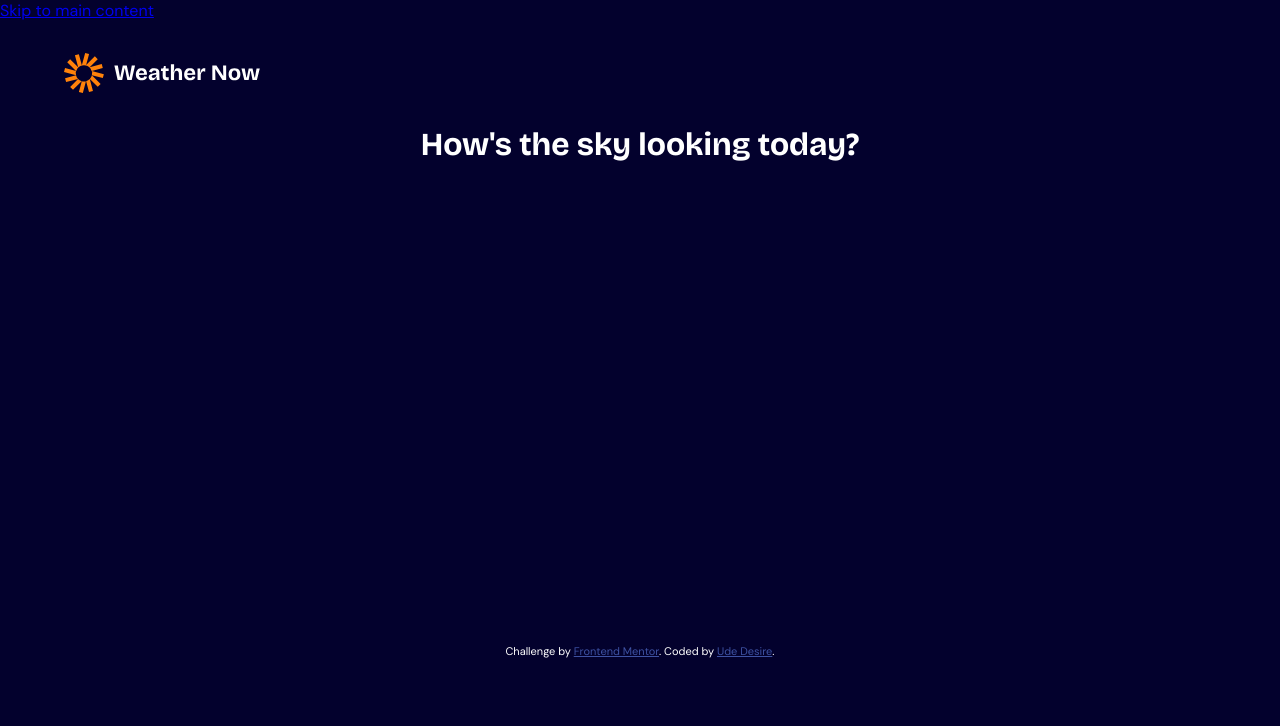
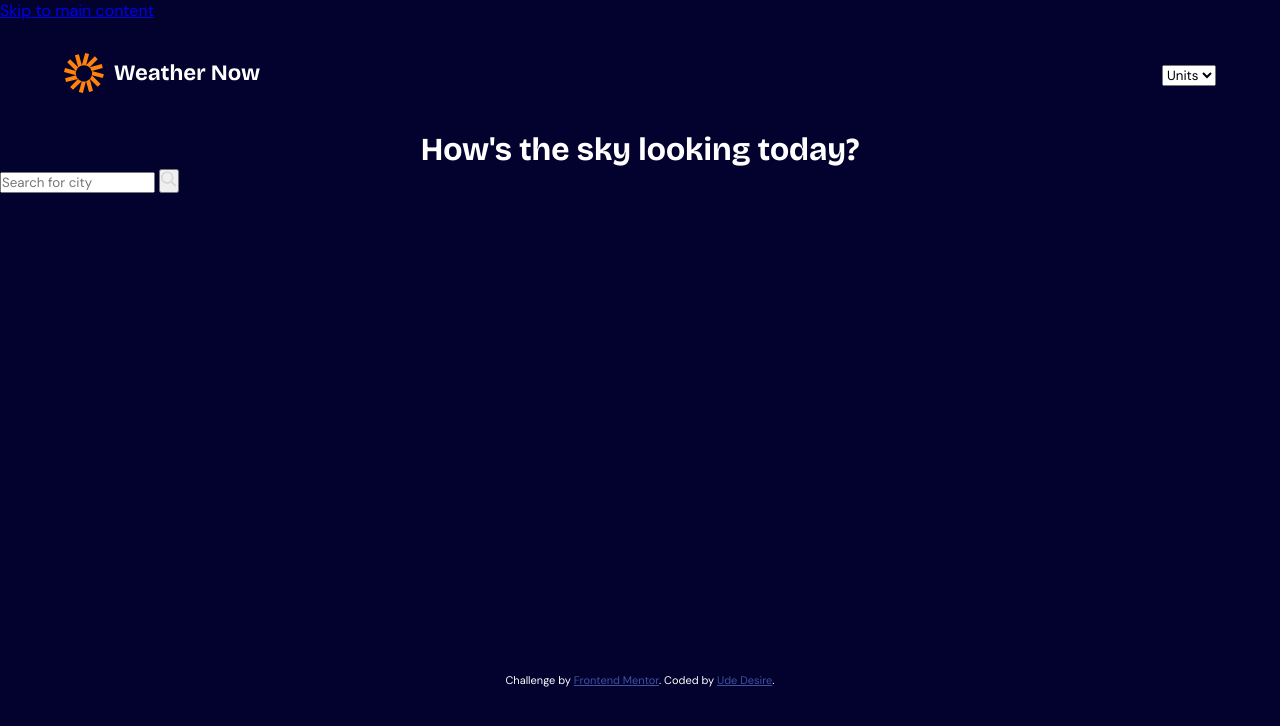
Before and after one commit to DessyZeal/FrontendMentorWeatherApp-IT-Project-, a plain HTML site: page index.html in a window 1280 px wide. Drawn offline with nearby package versions, Linux system fonts and the light colour scheme.

Commit message:
Some semantic

```diff
--- a/index.html
+++ b/index.html
@@ -12,10 +12,21 @@
     <a href="#main" class="visually-hidden">Skip to main content</a>
     <header>
         <nav class="navbar">
-            <img src="./assets/images/logo.svg" alt="Logo">
+            <a href="/">
+                <img src="./assets/images/logo.svg" alt="Logo" width="197" height="40">
+            </a>
+
+            <select name="units" id="units">
+                <option value="">Units</option>
+            </select>
         </nav>
         <div class="hero">
             <h1>How's the sky looking today?</h1>
+            <form action="#" class="search-form" id="search-form">
+                <input type="text" name="city" id="city" placeholder="Search for city" aria-label="Search for city" required>
+                <button type="submit" aria-label="Search">
+                    <img src="./assets/images/icon-search.svg" alt="" width="16" height="16">
+                </button>
         </div>
     </header>
     <main id="main">
```
